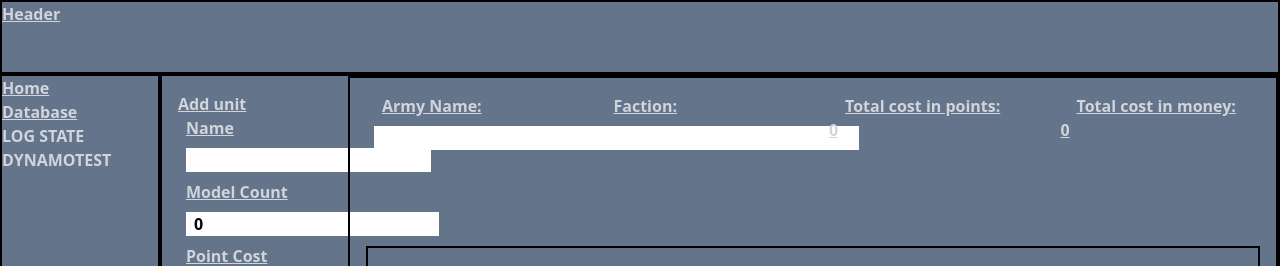
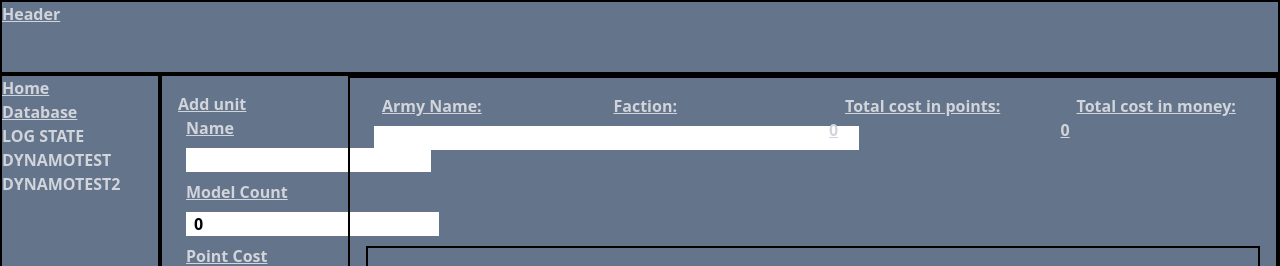
Before and after one commit to Jonathanko52/ArmyManager, a React (Create React App) app: page / in a window 1280 px wide. Shown: the top 266 px of the page. Built offline with nearby package versions, Linux system fonts and the light colour scheme.

Commit message:
medium example too dated

```diff
--- a/package.json
+++ b/package.json
@@ -7,6 +7,7 @@
     "@testing-library/jest-dom": "^5.16.5",
     "@testing-library/react": "^13.4.0",
     "@testing-library/user-event": "^13.5.0",
+    "aws-sdk": "^2.1478.0",
     "react": "^18.2.0",
     "react-dom": "^18.2.0",
     "react-scripts": "5.0.1",
--- a/src/App.js
+++ b/src/App.js
@@ -5,11 +5,15 @@ import Header from './components/Header.js'
 import React, {useState} from 'react';
 import { BrowserRouter, Routes, Route } from "react-router-dom";
 
+
 //AWS test
-const uuidv1 = require('uuid/v1');
-const AWS = require('aws-sdk');
+
 import config from "./server/aws-config"
+import AWS from 'aws-sdk'
+const uuidv1 = require('uuid');
 
+// const uuidv1 = require('uuid/v1');
+// const AWS = require('aws-sdk');
 
 
 function App() {
@@ -70,6 +74,33 @@ function App() {
     });
   }
 
+  const dynamoTest2 = (req, res) => {
+    AWS.config.update(config.aws_remote_config);
+    const docClient = new AWS.DynamoDB.DocumentClient();
+    const Item = { ...req.body };
+    Item.id = uuidv1();
+    var params = {
+        TableName: config.aws_table_name,
+        Item: Item
+    };
+
+    // Call DynamoDB to add the item to the table
+    docClient.put(params, function (err, data) {
+        if (err) {
+            res.send({
+                success: false,
+                message: err
+            });
+        } else {
+            res.send({
+                success: true,
+                message: 'Added movie',
+                movie: data
+            });
+        }
+    });
+  }
+
   //save army: local storage id
   //load army: local storage id
 
@@ -85,7 +116,11 @@ function App() {
     <BrowserRouter>
       <div className="App grid grid-cols-8 h-screen	bg-slate-500 text-gray-300">
         <Header/>
-        <NavigationBar logState={logState} dynamoTest={dynamoTest}/>
+        <NavigationBar
+          logState={logState}
+          dynamoTest={dynamoTest}
+          dynamoTest2={dynamoTest2}
+        />
         <Routes>
           <Route path="/" element={
             <MainPage
--- a/src/components/navigationBar.js
+++ b/src/components/navigationBar.js
@@ -2,7 +2,7 @@ import React from 'react';
 import { Link } from "react-router-dom";
 
 
-function navBar({logState, dynamoTest}){
+function navBar({logState, dynamoTest,dynamoTest2}){
     return (
       <div className="font-bold underline border-black col-span-1 row-span-6	border-2">
         <nav>
@@ -15,8 +15,10 @@ function navBar({logState, dynamoTest}){
             </li>
           </ul>
           <button onClick={logState}>LOG STATE</button>
+          <br></br>
           <button onClick={dynamoTest}>DYNAMOTEST</button>
-
+          <br></br>
+          <button onClick={dynamoTest2}>DYNAMOTEST2</button>
         </nav>
       </div>
       )
```
Also changed, not shown: 1 other file (tests, documents, lock files or other folders).
